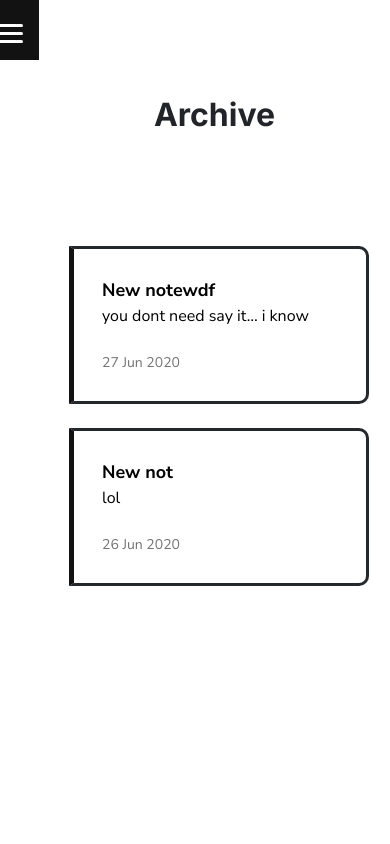
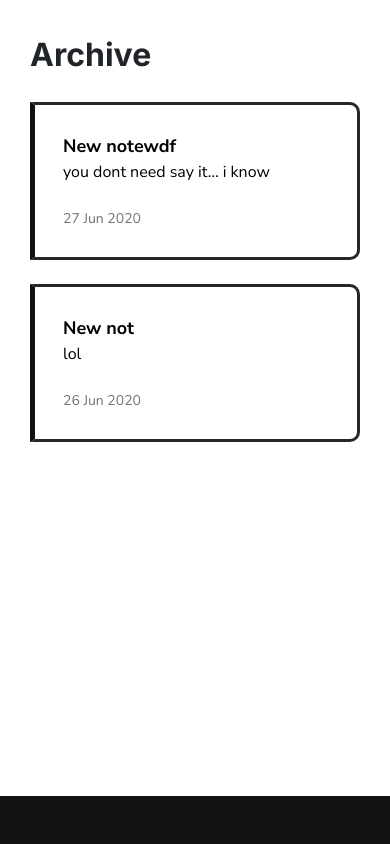
Before and after one commit to danielavornic/n0tes, a Django app: page /archive/ in a window 390 px wide. Run offline with Django 3.2, Linux system fonts and the light colour scheme; a user stored in the database is signed in; data comes from the database, SQL or seed files in the repository; some libraries are stand-ins or nearby versions.

Commit message:
make new navbar responsive for mobile

```diff
--- a/notes/static/notes/notes.css
+++ b/notes/static/notes/notes.css
@@ -27,26 +27,6 @@
 nav {
     transition: all 500ms ease 0s;
     height: 100%;
-}
-
-#toggle {
-    display: none;
-    float: right;
-    cursor: pointer;
-    margin-bottom: 24px;
-}
-
-#toggle span {
-    display: block;
-    width: 28px;
-    height: 3px;
-    margin-bottom: 5px;
-    background: white;
-    border-radius: 3px;
-    transition: transform 0.5s cubic-bezier(0.77,0.2,0.05,1.0),
-                background 0.5s cubic-bezier(0.77,0.2,0.05,1.0),
-                opacity 0.55s ease;
-
 }
 
 #profileLink {
@@ -172,10 +152,6 @@ h1 {
     margin-top: 28px
 }
 
-@media (max-width: 1280px) {
-
-}
-
 @media (max-width: 1024px) {
     .col-sm-1 {
         max-width: 8%;
@@ -198,58 +174,44 @@ h1 {
 }
 
 @media (max-width: 576px) {
-    #toggle {
-        display: block;
-        float: right;
+    .col-sm-1 {
+        max-width: 100%;
+    }
+
+    .col-sm-11 {
+        max-width: 100%
     }
 
     #menu {
-        height: 60px;
-        padding: 24px 16px !important;
+        height: 48px;
+        padding: 0 !important;
+        bottom: 0;
+        top: initial
     }
 
-    #content {
-        top: 60px;
+    #links ul {
+        display: flex;
+        flex-direction: row;
+        justify-content: space-evenly;
+        align-items: center;
+        flex-wrap: nowrap;
+        margin-bottom: 0;
+        height: 100%;
     }
 
-    #content a.btn {
-        padding: 12px 30px !important;
-    }
-
-    nav {
-        display: none
-    }
-
-    #user {
-        margin-top: 54px
-    }
-
-    #content a.btn {
-        width: 100% !important;
-        margin-top: 16px;
-    }
-
-    #notes, #noNotes {
-        margin-top: 112px;
+    #links ul li {
+        margin-bottom: 0;
     }
 
     h1 {
-        text-align: center;
         display: block
     }
 
-    #links ul {
-        display: block;
-        width: 122px;
-        margin: 0 auto;
+    #profileLink {
+        position: initial;
     }
 
-    #links span.medium-text {
-        vertical-align: middle;
-        font-size: 20px
-    }
-
-    #userInfo {
-        font-size: 20px
+    #links .iconify {
+        font-size: 22px;
     }
 }
--- a/notes/templates/notes/about.html
+++ b/notes/templates/notes/about.html
@@ -26,7 +26,7 @@
 
             {% include "notes/navbar.html" %}
 
-            <div class="col-sm-11" id="content">
+            <div class="col-xs-12 col-sm-11" id="content">
                 <div class="container">
 
                     <h1>About</h1>
--- a/notes/templates/notes/addnote.html
+++ b/notes/templates/notes/addnote.html
@@ -39,7 +39,7 @@
 
             {% include "notes/navbar.html" %}
 
-            <div class="col-sm-11" id="content">
+            <div class="col-xs-12 col-sm-11" id="content">
                 <div class="container">
 
                     <div id="controlls">
--- a/notes/templates/notes/archive.html
+++ b/notes/templates/notes/archive.html
@@ -17,7 +17,7 @@
 
             {% include "notes/navbar.html" %}
 
-            <div class="col-sm-11" id="content">
+            <div class="col-xs-12 col-sm-11" id="content">
                 <div class="container">
 
                     <h1>Archive</h1>
--- a/notes/templates/notes/important.html
+++ b/notes/templates/notes/important.html
@@ -17,7 +17,7 @@
 
             {% include "notes/navbar.html" %}
 
-            <div class="col-sm-11" id="content">
+            <div class="col-xs-12 col-sm-11" id="content">
                 <div class="container">
 
                     <h1>Important</h1>
--- a/notes/templates/notes/navbar.html
+++ b/notes/templates/notes/navbar.html
@@ -1,10 +1,4 @@
-<div class="col-sm-1" id="menu">
-    <div id="toggle">
-        <span></span>
-        <span></span>
-        <span></span>
-    </div>
-
+<div class="col-xs-12 col-sm-1" id="menu">
     <nav>
         <div id="links">
             <ul>
--- a/notes/templates/notes/note.html
+++ b/notes/templates/notes/note.html
@@ -38,7 +38,7 @@
 
             {% include "notes/navbar.html" %}
 
-            <div class="col-sm-11" id="content">
+            <div class="col-xs-12 col-sm-11" id="content">
                 <div class="container">
 
                     <div id="controlls">
--- a/notes/templates/notes/notes.html
+++ b/notes/templates/notes/notes.html
@@ -20,7 +20,7 @@
 
             {% include "notes/navbar.html" %}
 
-            <div class="col-sm-11" id="content">
+            <div class="col-xs-12 col-sm-11" id="content">
                 <div class="container">
 
                     <h1>Notes</h1>
--- a/notes/templates/notes/profile.html
+++ b/notes/templates/notes/profile.html
@@ -26,7 +26,7 @@
 
             {% include "notes/navbar.html" %}
 
-            <div class="col-sm-11" id="content">
+            <div class="col-xs-12 col-sm-11" id="content">
                 <div class="container">
 
                     <h1>Profile</h1>
--- a/notes/templates/notes/search.html
+++ b/notes/templates/notes/search.html
@@ -18,7 +18,7 @@
 
             {% include "notes/navbar.html" %}
 
-            <div class="col-sm-11" id="content">
+            <div class="col-xs-12 col-sm-11" id="content">
                 <div class="container">
 
                     <h1>Search</h1>
```
